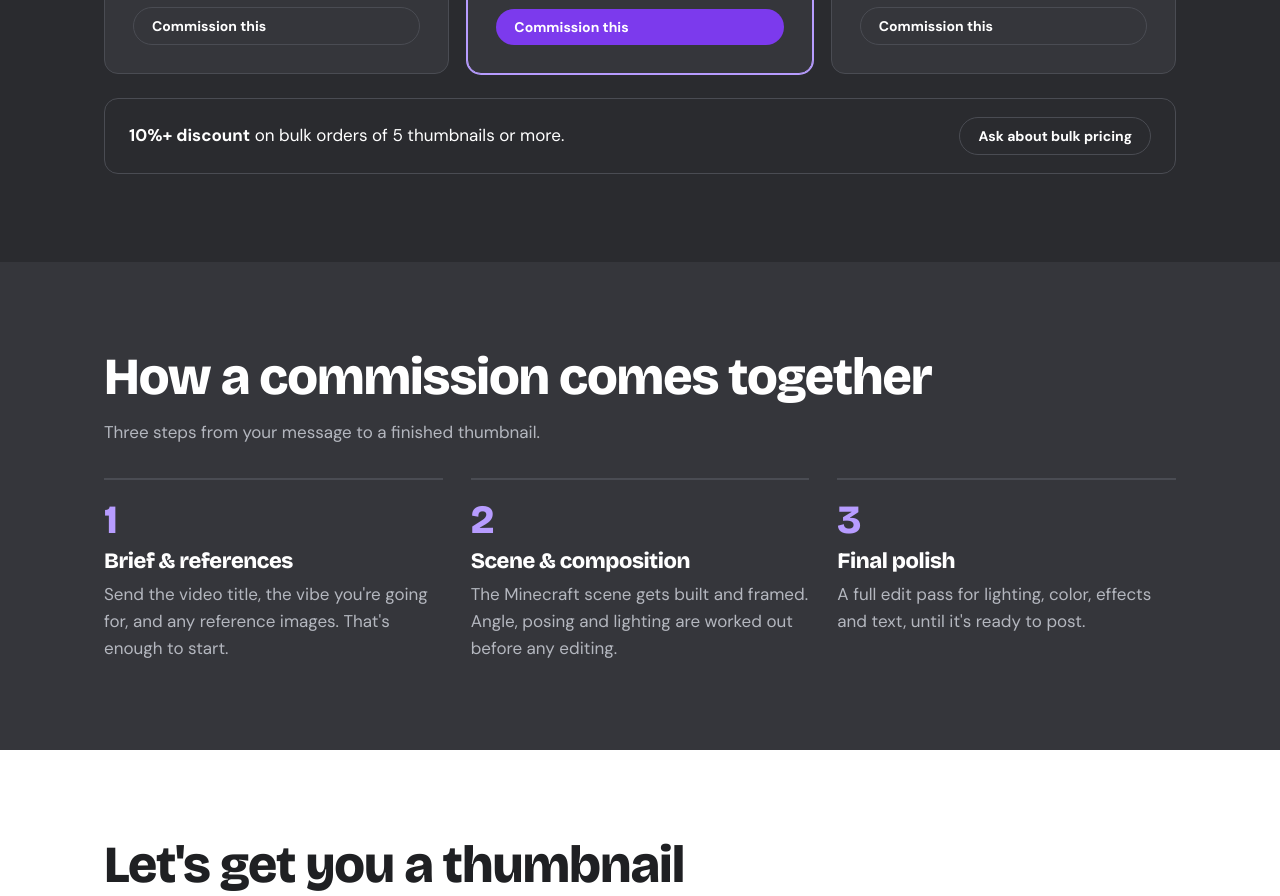
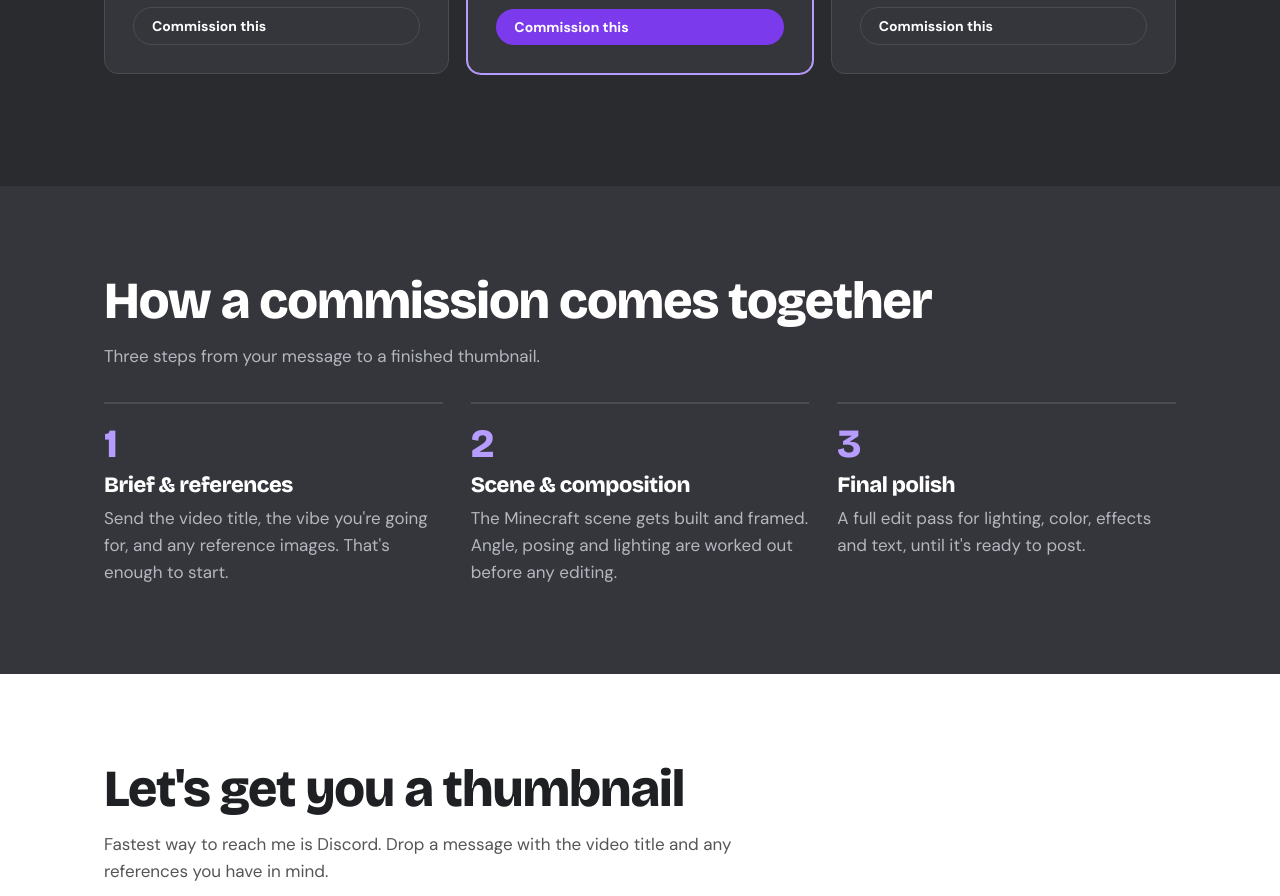
Before and after one commit to grxmrexperbusiness/Grxmrexper.art, a website built with webpack: page index.html in a window 1280 px wide. Shown: the part 3269-4165 px from the top of the page. Built offline with nearby package versions, Linux system fonts and the light colour scheme.

Commit message:
Update index.html

```diff
--- a/index.html
+++ b/index.html
@@ -151,8 +151,6 @@ dialog img{width:100%;max-height:78vh;object-fit:contain;border-radius:var(--r)}
     <div class="plan"><h3>Basic Thumbnail</h3><b>$8<small>–$12</small></b><p>A clean, simple thumbnail sized for SMPs.</p><a class="btn ghost sm" href="#contact">Commission this</a></div>
     <div class="plan pop"><span class="tag">Most popular</span><h3>Pro Thumbnail</h3><b>$13<small>–$20</small></b><p>The go-to style for regular SMP uploads: bold composition, sharp lighting, built to get clicks.</p><a class="btn sm" href="#contact">Commission this</a></div>
     <div class="plan"><h3>Priority Thumbnail</h3><b>$20<small>–$35</small></b><p>Prioritized thumbnail with estimated delivery in 5–10 hours.</p><a class="btn ghost sm" href="#contact">Commission this</a></div>
-  </div>
-  <div class="bulk"><p><strong>10%+ discount</strong> on bulk orders of 5 thumbnails or more.</p><a class="btn ghost sm" href="#contact">Ask about bulk pricing</a></div>
 </div></section>
 
 <section class="alt" id="process"><div class="wrap">
```
